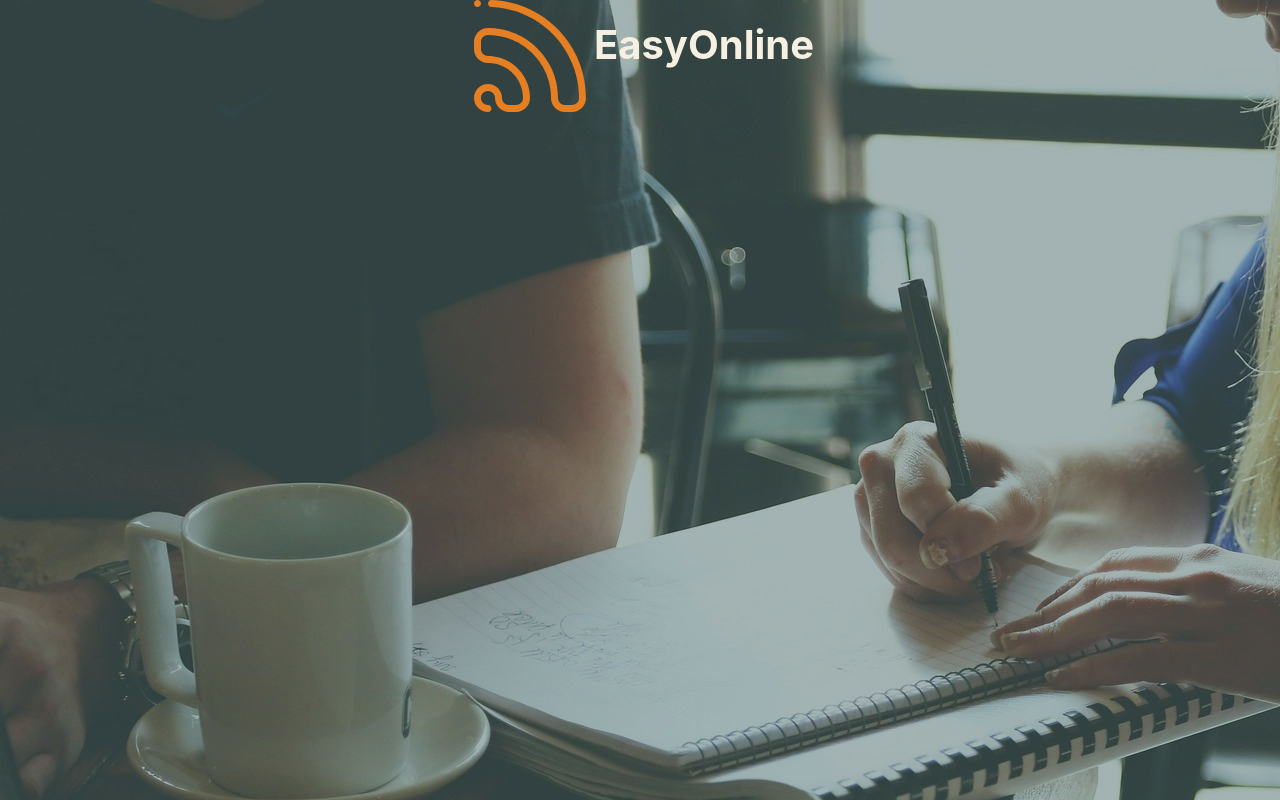
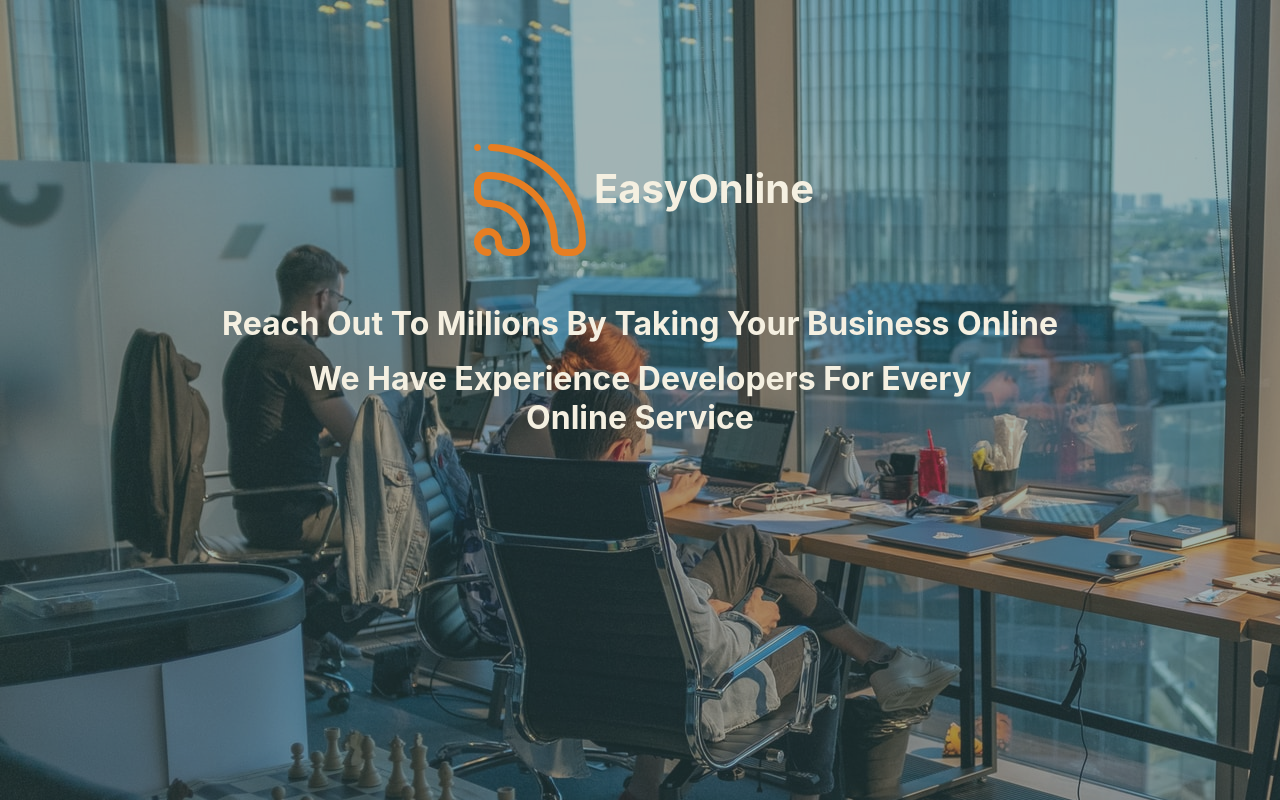
Before and after one commit to umangag07/Reactjs-Projects, a React (Create React App) app in the folder smooth-scroll-website/: page / in a window 1280 px wide. Built offline with nearby package versions, Linux system fonts and the light colour scheme.

Commit message:
Added the margin, opening text

```diff
--- a/smooth-scroll-website/src/Components/Marginer/Index.js
+++ b/smooth-scroll-website/src/Components/Marginer/Index.js
@@ -1,27 +1,30 @@
-import React from 'react'
-import styled from 'styled-components/macro'
+import React from "react";
+import styled from "styled-components/macro";
 
 const HorizontalMargin = styled.span`
-    display:flex;
-    width:${({margin})=>
-           typeof margin === "string"?margin:`${margin}px`};
+  display: flex;
+  width: ${({ margin }) =>
+    typeof margin === "string" ? margin : `${margin}px`};
 `;
 
 const VerticalMargin = styled.span`
-    display:flex;
-    width:${({margin})=>
-           typeof margin === "string"?margin:`${margin}px`};
+  display: flex;
+  height: ${({ margin }) =>
+    typeof margin === "string" ? margin : `${margin}px`};
 `;
 
-function Marginer() {
-    const {direction} = props;
-    if(direction === "horizontal") return <HorizontalMargin {...props} />
-    else{
-       return <VerticalMargin {...props}/>
-    }
-};
+function Marginer(props) {
+  const { direction } = props;
+
+  if (direction === "horizontal") return <HorizontalMargin {...props} />;
+  else {
+    return <VerticalMargin {...props} />;
+  }
+}
+
 Marginer.defaultProps = {
-    direction:"horizontal",
+  direction: "horizontal",
 };
 
-export {Marginer};
+
+export { Marginer };
--- a/smooth-scroll-website/src/Container/homepage/TopSection.jsx
+++ b/smooth-scroll-website/src/Container/homepage/TopSection.jsx
@@ -1,8 +1,9 @@
 import React from "react";
 import styled from "styled-components";
-import teamImg from '../../Assets/photos/Team.jpg'
+import teamImg from '../../Assets/photos/company_team.jpg'
 import { Indexlogo } from "../../Components/Logo/Indexlogo";
-
+import { Marginer } from "../../Components/Marginer/Index";
+import { theme } from '../../styles';
 
 const TopContainer = styled.div`
   width: 100%;
@@ -19,13 +20,25 @@ const BgEffect = styled.div`
   align-items:center;
 `;
 
+const Openingtext = styled.h1`
+   font-size:32px;
+   font-weight:bold;
+   margin:0;
+   color:${theme.color1};
+`;
 
 export function TopSection(props) {
   return (
     <>
      <TopContainer>
        <BgEffect>
+         <Marginer direction="vertical" margin="9em"/>
          <Indexlogo/>
+         <Marginer direction="vertical" margin="3em"/>
+         <Openingtext>Reach Out To Millions By Taking Your Business Online</Openingtext>
+         <Marginer direction="vertical" margin="1em"/>
+         <Openingtext>We Have Experience Developers For Every</Openingtext>
+         <Openingtext>Online Service</Openingtext>
        </BgEffect>
      </TopContainer>
     </>
```
